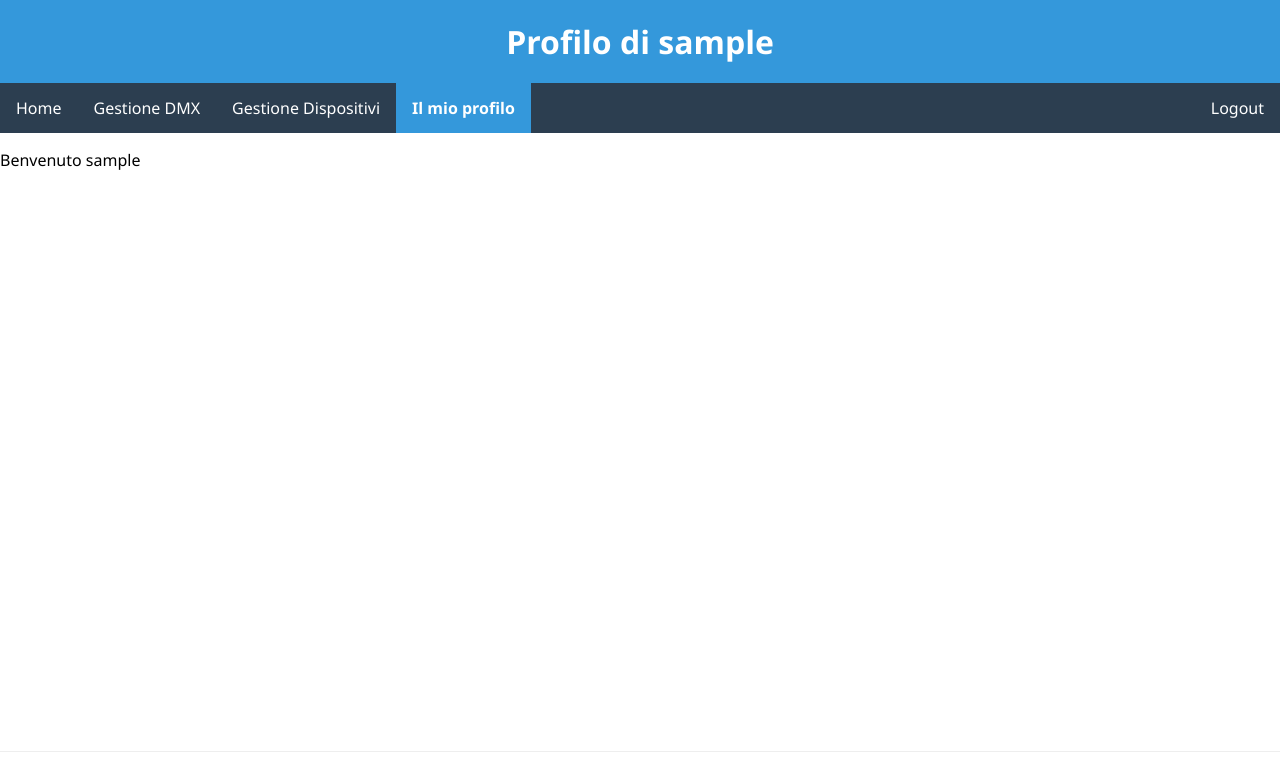
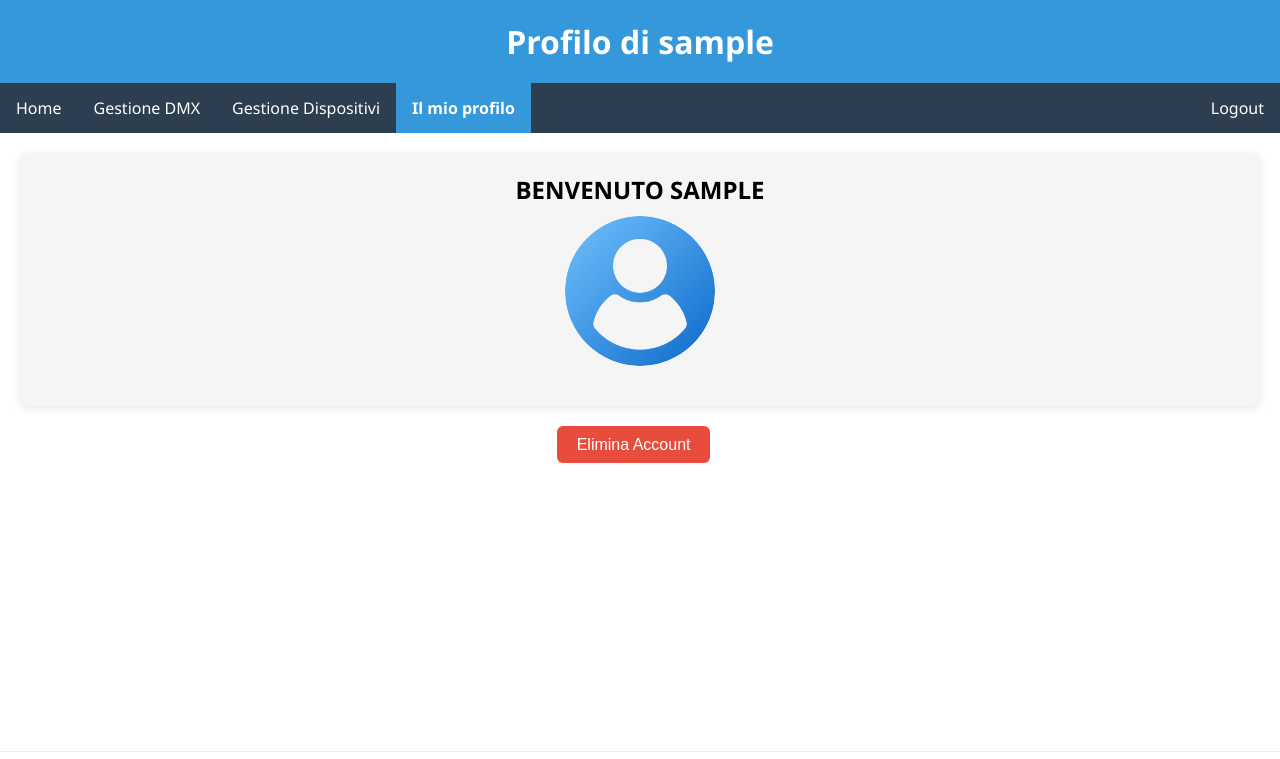
Before and after one commit to marc-etti/presepy, a Flask app: page /auth/profile in a window 1280 px wide. Shown: the top 759 px of the page. Run offline with Flask 3, Linux system fonts and the light colour scheme; the visitor is signed in with stand-in values (Sample User, id 1); parts of the project's set-up code (start-up, migrations or seed data) failed here and were passed over.

Commit message:
aggiunta eliminazione del profilo

```diff
--- a/app/auth.py
+++ b/app/auth.py
@@ -1,9 +1,6 @@
-from flask import (
-    Blueprint, flash, g, redirect, render_template, request, session, url_for
-)
+from flask import Blueprint, flash, g, redirect, render_template, request, session, url_for
 from flask_login import login_user, logout_user, login_required, current_user
 from app.models import User
-from app.db import db
 
 auth_bp = Blueprint('auth', __name__, url_prefix='/auth')
 
@@ -15,17 +12,16 @@ def register():
         error = None
 
         if not username:
-            error = 'Username is required.'
+            error = 'Username è obbligatorio.'
         elif not password:
-            error = 'Password is required.'
+            error = 'Password è obbligatoria.'
 
         if error is None:
             if User.query.filter_by(username=username).first() is not None:
-                error = f"User {username} is already registered."
+                error = f"Il nome {username} è già in uso."
             else:
                 new_user = User(username=username, password=password)
-                db.session.add(new_user)
-                db.session.commit()
+                new_user.add()
                 return redirect(url_for("auth.login"))
 
         flash(error)
@@ -41,9 +37,9 @@ def login():
         user = User.query.filter_by(username=username).first()
 
         if user is None:
-            error = 'Incorrect username.'
+            error = 'Username non trovato.'
         elif not user.check_password(password):
-            error = 'Incorrect password.'
+            error = 'Password errata.'
 
         if error is None:
             login_user(user)
@@ -68,21 +64,20 @@ def profile():
 @login_required
 def admin():
     if not current_user.is_admin:
-        flash('You do not have permission to access this page.')
+        flash('Non hai i permessi per accedere a questa pagina.')
         return redirect(url_for('dmx.index'))
     return render_template('auth/admin.html', users=User.query.all())
 
-@auth_bp.route('/delete', methods=('POST',))
+@auth_bp.route('/delete_account', methods=('POST',))
 @login_required
-def delete():
-    user = User.query.get(current_user.id)
+def delete_account():
+    user = User.query.get(request.form['user_id'])
     if user:
-        db.session.delete(user)
-        db.session.commit()
+        user.delete()
         logout_user()
-        flash('Your account has been deleted.')
+        flash('Il tuo account è stato eliminato.', 'success')
     else:
-        flash('User not found.')
+        flash("Errore durante l'eliminazione dell'account.", 'error')
     return redirect(url_for('dmx.index'))
 
 @auth_bp.route('/deactivate', methods=('POST',))
@@ -92,10 +87,10 @@ def deactivate():
     user = User.query.filter_by(id=user_id).first()
     if user:
         user.is_active = False
-        db.session.commit()
-        flash(f'User {user.username} has been deactivated.')
+        user.update()
+        flash(f"L'utente {user.username} è stato disattivato.", 'success')
     else:
-        flash('User not found.')
+        flash('Utente non trovato.', 'error')
     return redirect(url_for('auth.admin'))
 
 @auth_bp.route('/activate', methods=('POST',))
@@ -105,8 +100,8 @@ def activate():
     user = User.query.filter_by(id=user_id).first()
     if user:
         user.is_active = True
-        db.session.commit()
-        flash(f'User {user.username} has been activated.')
+        user.update()
+        flash(f"L'utente {user.username} è stato riattivato.", 'success')
     else:
-        flash('User not found.')
+        flash('Utente non trovato.', 'error')
     return redirect(url_for('auth.admin'))
--- a/app/static/css/styles.css
+++ b/app/static/css/styles.css
@@ -321,6 +321,11 @@ footer {
     box-shadow: 0 2px 10px rgba(0, 0, 0, 0.1);
 }
 
+.dmx-div:hover {
+    box-shadow: 0 4px 8px rgba(0, 0, 0, 0.2);
+    transition: background-color 0.3s, box-shadow 0.3s;
+}
+
 .dmx-div p {
     margin: 10px 10px;
     padding: 8px;
@@ -390,3 +395,34 @@ footer {
         font-size: 18px;
     }
 }
+
+.profile-info {
+    display: flex;
+    flex-direction: column;
+    align-items: center;
+    margin: 20px 20px;
+    padding: 20px;
+    background-color: #f5f5f5;
+    border-radius: 8px;
+    box-shadow: 0 2px 10px rgba(0, 0, 0, 0.1);
+}
+
+.profile-info img {
+    width: 150px;
+    height: 150px;
+    border-radius: 50%;
+    margin-bottom: 20px;
+}
+
+.profile-info:hover {
+    background-color: #e9e9e9;
+    box-shadow: 0 4px 8px rgba(0, 0, 0, 0.2);
+    transition: background-color 0.3s, box-shadow 0.3s;
+}
+
+.profile-info .titolo {
+    font-size: 1.5rem;
+    font-weight: bold;
+    margin-bottom: 10px;
+    text-transform: uppercase;
+}
--- a/app/templates/auth/profile.html
+++ b/app/templates/auth/profile.html
@@ -9,5 +9,25 @@
 {% endblock %}
 
 {% block content %}
-    <p>Benvenuto {{ user.username }} </p>
+    <div class="profile-info">
+        <span class="titolo"> Benvenuto {{ user.username }} </span>
+        <img src="{{ url_for('static', filename='images/user.png') }}" alt="User Icon" class="user-icon">
+    </div>
+    <div class="button-container">
+        <button onclick="deleteAccount()" class="red-btn">Elimina Account</button>
+    </div>
+
+    <form action="{{ url_for('auth.delete_account') }}" method="POST" style="display: none;">
+        <input type="hidden" id="user_id" name="user_id" value="{{ user.id }}">
+    </form>
 {% endblock %}
+
+{% block scripts %}
+    <script>
+        function deleteAccount() {
+            if (confirm("Sei sicuro di voler eliminare il tuo account?")) {
+                document.querySelector('form').submit();
+            }
+        }
+    </script>
+{% endblock %}
```
Also changed, not shown: app/models/user.py (+10 -2 lines), app/static/images/user.png (added).
